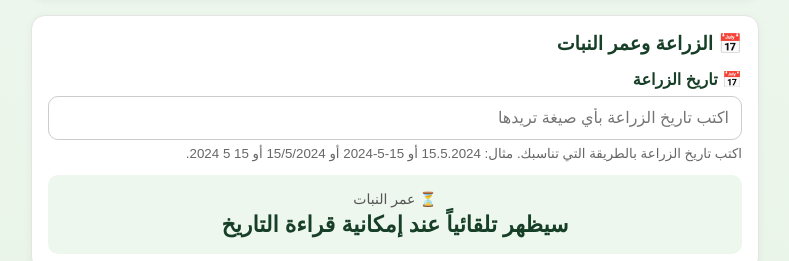
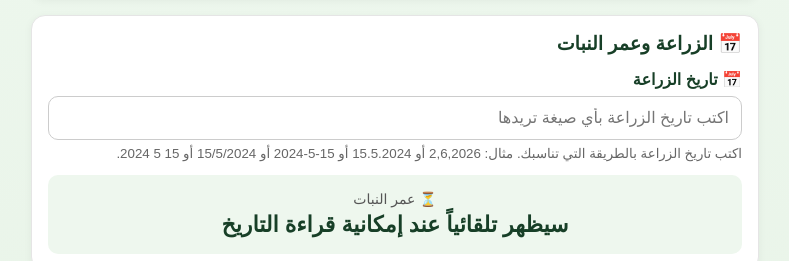
Before and after one commit to hasan776643tt-ops/LAVENDER, a React (Vite) app: page /crops in a window 1280 px wide. Shown: the part 1166-1427 px from the top of the page, without its empty margins (245-1034 px from the left). Built offline with nearby package versions, Linux system fonts and the light colour scheme.

Commit message:
Refactor comments and clean up date handling code
Removed commented-out code and unnecessary comments related to date formats. Updated comments for clarity and consistency.

```diff
--- a/src/pages/Crops.jsx
+++ b/src/pages/Crops.jsx
@@ -31,9 +31,6 @@ const EMPTY_FORM = {
   city: "",
   village: "",
 
-  /*
-   * التاريخ نص حر بالكامل.
-   */
   plantingDate: "",
 
   seedQuantity: "",
@@ -179,27 +176,6 @@ function detectClimate({
 // =========================================================
 // التاريخ — نص حر بالكامل
 // =========================================================
-//
-// لا يوجد أي فرض لصيغة محددة.
-//
-// يقبل المستخدم ما يكتبه.
-//
-// أمثلة:
-//
-// 15.5.2024
-// 15-5-2024
-// 15/5/2024
-// 15 5 2024
-// 1.1.2027
-// 2 2 2024
-//
-// والأهم:
-//
-// إذا لم يستطع النظام فهم الصيغة لحساب العمر،
-// فهذا لا يمنع حفظ المشروع.
-//
-// التاريخ نفسه يبقى محفوظاً كما كتبه المستخدم.
-// =========================================================
 
 function normalizeManualDate(value) {
   if (
@@ -213,7 +189,7 @@ function normalizeManualDate(value) {
 }
 
 // ---------------------------------------------------------
-// تحويل أرقام عربية إلى أرقام إنجليزية
+// تحويل الأرقام العربية والفارسية
 // ---------------------------------------------------------
 
 function convertArabicDigits(value) {
@@ -234,26 +210,30 @@ function convertArabicDigits(value) {
     );
 }
 
-// ---------------------------------------------------------
-// تحليل التاريخ فقط لحساب العمر
-// ---------------------------------------------------------
-//
-// هذا التحليل لا يقرر هل التاريخ مقبول أم لا.
-//
-// الحفظ مستقل تماماً عنه.
+// =========================================================
+// تحليل التاريخ لحساب العمر فقط
+// =========================================================
 //
 // يدعم:
 //
-// 15/5/2024
-// 15-5-2024
-// 15.5.2024
-// 15 5 2024
-// 15 / 5 / 2024
-// 15 - 5 - 2024
-// 15 . 5 . 2024
+// 2,6,2026
+// 2،6،2026
+// 2.6.2026
+// 2-6-2026
+// 2/6/2026
+// 2 6 2026
 //
-// كما يدعم الأرقام العربية.
-// ---------------------------------------------------------
+// ويدعم:
+//
+// 02,06,2026
+// 02.06.2026
+// 02-06-2026
+// 02/06/2026
+//
+// ويدعم الأرقام العربية:
+//
+// ٢،٦،٢٠٢٦
+// =========================================================
 
 function parseManualDate(value) {
   let text =
@@ -263,20 +243,27 @@ function parseManualDate(value) {
     return null;
   }
 
+  // تحويل الأرقام العربية والفارسية
   text =
     convertArabicDigits(text);
 
   /*
-   * تحويل جميع الفواصل المحتملة
-   * إلى مسافة واحدة.
+   * تحويل جميع الفواصل المعروفة
+   * إلى مسافات.
+   *
+   * /
+   * -
+   * .
+   * ,
+   * ،
    */
   text = text.replace(
-    /[\/\-.]+/g,
+    /[\/\-\.,،]+/g,
     " ",
   );
 
   /*
-   * إزالة المسافات الزائدة.
+   * توحيد المسافات.
    */
   text =
     text.trim().replace(
@@ -285,14 +272,11 @@ function parseManualDate(value) {
     );
 
   /*
-   * نبحث عن ثلاثة أرقام:
+   * قراءة:
    *
    * اليوم
    * الشهر
    * السنة
-   *
-   * ولا نفرض أن تكون الفواصل
-   * بشكل معين.
    */
   const match =
     text.match(
@@ -320,10 +304,6 @@ function parseManualDate(value) {
     return null;
   }
 
-  /*
-   * حساب العمر يحتاج سنة كاملة
-   * قابلة للفهم.
-   */
   if (
     year < 1 ||
     month < 1 ||
@@ -334,6 +314,9 @@ function parseManualDate(value) {
     return null;
   }
 
+  /*
+   * إنشاء التاريخ.
+   */
   const date =
     new Date(
       year,
@@ -342,8 +325,11 @@ function parseManualDate(value) {
     );
 
   /*
-   * التأكد من صحة التاريخ
-   * فقط لأجل حساب العمر.
+   * منع JavaScript من قبول
+   * تاريخ غير صحيح وتحويله تلقائياً.
+   *
+   * مثال:
+   * 31/2/2026
    */
   if (
     date.getFullYear() !== year ||
@@ -362,9 +348,9 @@ function parseManualDate(value) {
   };
 }
 
-// ---------------------------------------------------------
+// =========================================================
 // حساب عمر النبات
-// ---------------------------------------------------------
+// =========================================================
 
 function calculatePlantAge(
   plantingDate,
@@ -375,10 +361,8 @@ function calculatePlantAge(
     );
 
   /*
-   * إذا كانت الصيغة غير مفهومة،
-   * لا نرفض المشروع.
-   *
-   * فقط لا نحسب العمر.
+   * إذا لم نستطع قراءة التاريخ،
+   * لا نمنع الحفظ.
    */
   if (!parsed) {
     return "";
@@ -386,6 +370,13 @@ function calculatePlantAge(
 
   const today =
     new Date();
+
+  const current =
+    new Date(
+      today.getFullYear(),
+      today.getMonth(),
+      today.getDate(),
+    );
 
   const start =
     new Date(
@@ -394,17 +385,21 @@ function calculatePlantAge(
       parsed.day,
     );
 
-  const current =
-    new Date(
-      today.getFullYear(),
-      today.getMonth(),
-      today.getDate(),
-    );
-
+  /*
+   * إذا كان تاريخ الزراعة
+   * في المستقبل.
+   */
   if (start > current) {
     return "لم تبدأ الزراعة بعد";
   }
 
+  /*
+   * حساب الفرق بالتقويم:
+   *
+   * سنوات
+   * أشهر
+   * أيام
+   */
   let years =
     current.getFullYear() -
     start.getFullYear();
@@ -417,6 +412,10 @@ function calculatePlantAge(
     current.getDate() -
     start.getDate();
 
+  /*
+   * إذا كان اليوم الحالي أصغر
+   * من يوم الزراعة.
+   */
   if (days < 0) {
     months -= 1;
 
@@ -431,6 +430,10 @@ function calculatePlantAge(
       previousMonth.getDate();
   }
 
+  /*
+   * إذا كان الشهر الحالي أصغر
+   * من شهر الزراعة.
+   */
   if (months < 0) {
     years -= 1;
     months += 12;
@@ -456,11 +459,16 @@ function calculatePlantAge(
     );
   }
 
+  /*
+   * الزراعة اليوم نفسه.
+   */
   if (parts.length === 0) {
     return "0 يوم";
   }
 
-  return parts.join(" و ");
+  return parts.join(
+    " و ",
+  );
 }
 
 // ---------------------------------------------------------
@@ -522,7 +530,7 @@ export default function Crops() {
     useState(false);
 
   // -------------------------------------------------------
-  // إذا جاء farmId من الرابط
+  // farmId من الرابط
   // -------------------------------------------------------
 
   useEffect(() => {
@@ -754,33 +762,11 @@ export default function Crops() {
     }
 
     /*
-     * =====================================================
-     * لا يوجد أي تحقق من شكل التاريخ.
+     * لا يوجد أي تحقق من صيغة التاريخ.
      *
-     * هذا هو التغيير الأساسي.
-     *
-     * إذا كتب المستخدم:
-     *
-     * 15.5.2024
-     * 15-5-2024
-     * 15/5/2024
-     * 15 5 2024
-     * 1.1.2027
-     * 2 2 2024
-     *
-     * كلها نصوص مقبولة.
-     *
-     * لا يوجد:
-     *
-     * parseManualDate() لمنع الحفظ
-     *
-     * ولا رسالة:
-     *
-     * "اكتب بهذا الشكل..."
-     *
-     * =====================================================
+     * الشرط الوحيد:
+     * يجب أن يكتب المستخدم شيئاً.
      */
-
     if (
       !form.plantingDate.trim()
     ) {
@@ -794,8 +780,7 @@ export default function Crops() {
 
     try {
       /*
-       * نحفظ النص كما كتبه المستخدم
-       * تماماً.
+       * حفظ التاريخ كما كتبه المستخدم.
        */
       const savedPlantingDate =
         form.plantingDate.trim();
@@ -828,11 +813,6 @@ export default function Crops() {
         village:
           form.village.trim(),
 
-        /*
-         * التاريخ الأصلي للمستخدم.
-         *
-         * لا تحويل.
-         */
         plantingDate:
           savedPlantingDate,
 
@@ -1146,7 +1126,7 @@ export default function Crops() {
         </section>
 
         {/* =================================================
-            2 — الموقع الكتابي
+            2 — الموقع
         ================================================= */}
 
         <section
@@ -1345,7 +1325,7 @@ export default function Crops() {
         </section>
 
         {/* =================================================
-            4 — تاريخ الزراعة وعمر النبات
+            4 — الزراعة وعمر النبات
         ================================================= */}
 
         <section
@@ -1365,23 +1345,9 @@ export default function Crops() {
               onChange={
                 handleChange
               }
-
-              /*
-               * لوحة أرقام في الهاتف
-               * لكن لا يوجد type=date.
-               */
               inputMode="numeric"
-
               autoComplete="off"
-
-              /*
-               * لا نضع pattern.
-               * لا نضع min.
-               * لا نضع max.
-               * لا نضع أي قيد على الصيغة.
-               */
               placeholder="اكتب تاريخ الزراعة بأي صيغة تريدها"
-
               style={
                 inputStyle
               }
@@ -1399,7 +1365,8 @@ export default function Crops() {
             >
               اكتب تاريخ الزراعة
               بالطريقة التي تناسبك.
-              مثال: 15.5.2024 أو
+              مثال: 2,6,2026 أو
+              15.5.2024 أو
               15-5-2024 أو
               15/5/2024 أو
               15 5 2024.
@@ -1606,8 +1573,7 @@ export default function Crops() {
                   crop.cropId;
 
                 /*
-                 * نعرض النص المحفوظ
-                 * كما هو.
+                 * التاريخ يعرض كما تم حفظه.
                  */
                 const date =
                   crop.plantingDate ||
```
